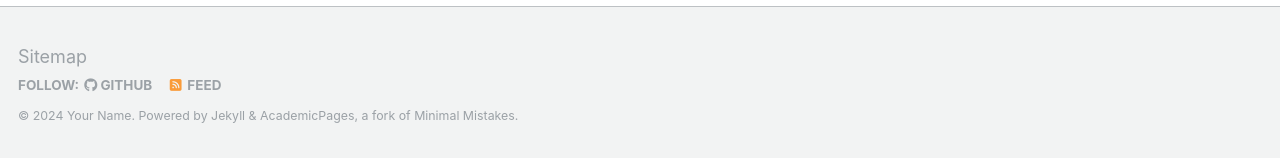
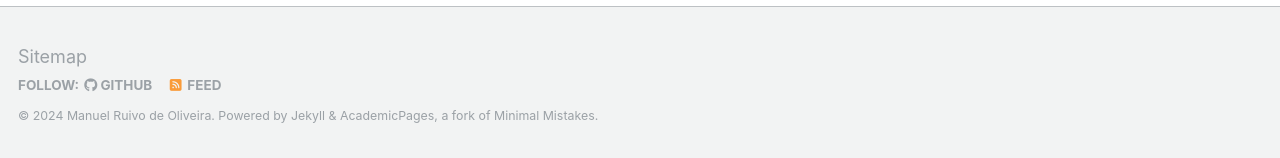
Before and after one commit to manuelruivodeoliveira/manuelruivodeoliveira.github.io, a Jekyll site: the page built from _pages/about.md, in a window 1280 px wide and 900 px high, scrolled down 2660 px. Shown: the part 739-897 px from the top of the window. Built offline with Jekyll 4.4.1, drawn with Linux system fonts in a browser that asks for light colours; some web fonts are replaced.

Commit message:
Edited basic site settings

```diff
--- a/_config.yml
+++ b/_config.yml
@@ -10,11 +10,11 @@
 locale                   : "en-US"
 title                    : "Manuel Ruivo de Oliveira"
 title_separator          : "-"
-name                     : &name "Your Name"
-description              : &description "personal description"
-url                      : https://academicpages.github.io # the base hostname & protocol for your site e.g. "https://mmistakes.github.io"
+name                     : &name "Manuel Ruivo de Oliveira"
+description              : &description ""
+url                      : https://manuelruivodeoliveira.github.io # the base hostname & protocol for your site e.g. "https://mmistakes.github.io"
 baseurl                  : "" # the subpath of your site, e.g. "/blog"
-repository               : "academicpages/academicpages.github.io"
+repository               : "manuelruivodeoliveira/manuelruivodeoliveira.github.io"
 
 # Site Author - The following control what appear as part of the author content on the side bar.
 #               If a field is blank the icon and link will not appear, otherwise it will be shown.
```
